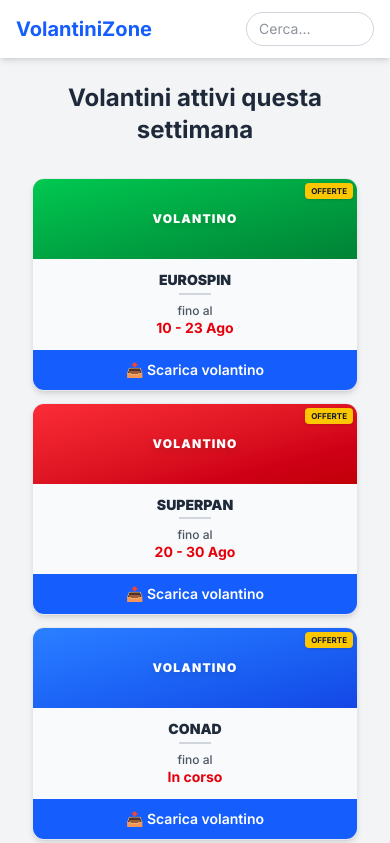
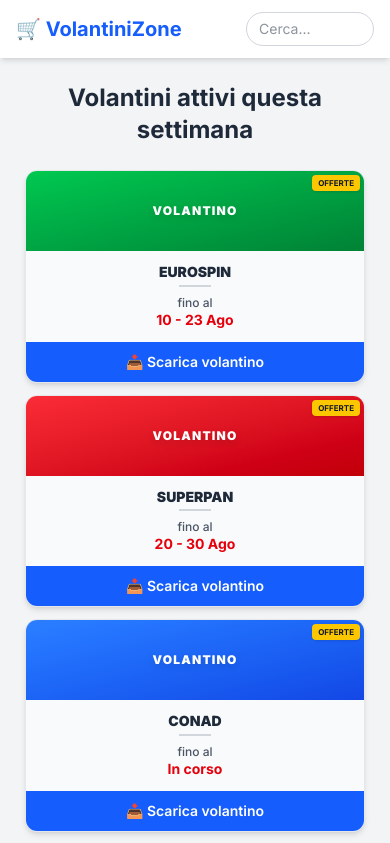
Before and after one commit to Alftakeaway/volamercato, a Next.js app: page / in a window 390 px wide. Shown: the top 843 px of the page. Built offline with nearby package versions, Linux system fonts and the light colour scheme.

Commit message:
fix latest release

```diff
--- a/src/app/page.tsx
+++ b/src/app/page.tsx
@@ -73,11 +73,11 @@
   ];
 
   return (
-    <div className="min-h-screen bg-gray-100 overflow-x-hidden">
+    <div className="min-h-screen bg-gray-100">
       {/* Header */}
       <header className="bg-white shadow-md sticky top-0 z-50">
         <div className="max-w-7xl mx-auto px-4 py-3 flex justify-between items-center gap-2">
-          <h1 className="text-xl sm:text-2xl font-bold text-blue-600"> VolantiniZone</h1>
+          <h1 className="text-xl sm:text-2xl font-bold text-blue-600">🛒 VolantiniZone</h1>
           <input
             type="text"
             placeholder="Cerca..."
@@ -95,12 +95,11 @@
         {/* ============================================ */}
         {/* LAYOUT MOBILE: 1 colonna centrata           */}
         {/* ============================================ */}
-        <div className="md:hidden w-full max-w-sm mx-auto px-4 py-2">
-          <div className="grid grid-cols-1 gap-3">
+        <div className="md:hidden flex flex-col items-center gap-3 w-full">
           {volantini.map((volantino) => (
             <div
               key={volantino.id}
-                className="bg-white rounded-xl shadow-md overflow-hidden border border-gray-200 flex flex-col"
+              className="bg-white rounded-xl shadow-md overflow-hidden border border-gray-200 flex flex-col w-full max-w-[340px]"
             >
               {/* Fascia colorata */}
               <div className={`h-20 bg-gradient-to-br ${volantino.colore} flex flex-col items-center justify-center relative p-2`}>
@@ -136,12 +135,11 @@
             </div>
           ))}
         </div>
-        </div>
 
         {/* ============================================ */}
         {/* LAYOUT DESKTOP: Palazzo con finestre         */}
         {/* ============================================ */}
-        <div className="hidden md:block">
+        <div className="hidden md:block w-full overflow-hidden">
           <div className="relative w-full" style={{ aspectRatio: '1536 / 1024' }}>
             <img
               src="/palazzo-moderno.png"
```
Lines whose indentation alone changed are shown as unchanged.
